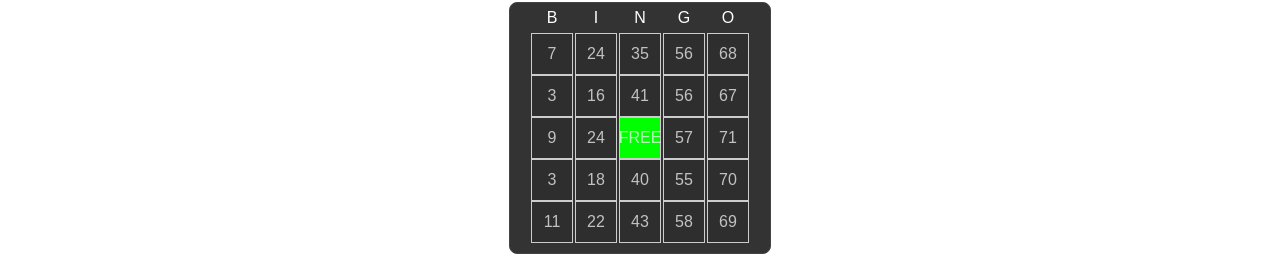
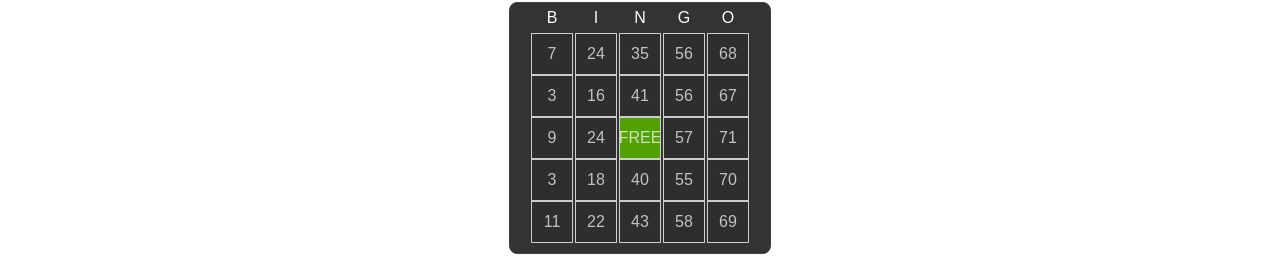
Before and after one commit to kscheufe/BingoApp, a React (Create React App) app in the folder app/: page / in a window 1280 px wide. In both pictures the pointer is over the element "FREE". Shown: the part 197-453 px from the top of the page. Built offline with nearby package versions, Linux system fonts and the light colour scheme; no server answers.

Commit message:
Added background color tint
- In NumbersCalled
- In WinConditions

```diff
--- a/app/src/components/NumbersCalled.css
+++ b/app/src/components/NumbersCalled.css
@@ -40,6 +40,10 @@
     background-color: rgba(128, 255, 0, 0.685);
 }
 
+.delete:hover {
+    background-color: rgb(81, 162, 0);
+}
+
 td {
     text-align: center;
     vertical-align: middle;
--- a/app/src/components/WinConditions.css
+++ b/app/src/components/WinConditions.css
@@ -22,6 +22,10 @@
 
 .marked {
     background-color: rgba(128, 255, 0, 0.685);  /* Color for marked cells */
+}
+
+.marked:hover {
+    background-color: rgba(81, 162, 0);
 }
 
 .cell-button {
```
